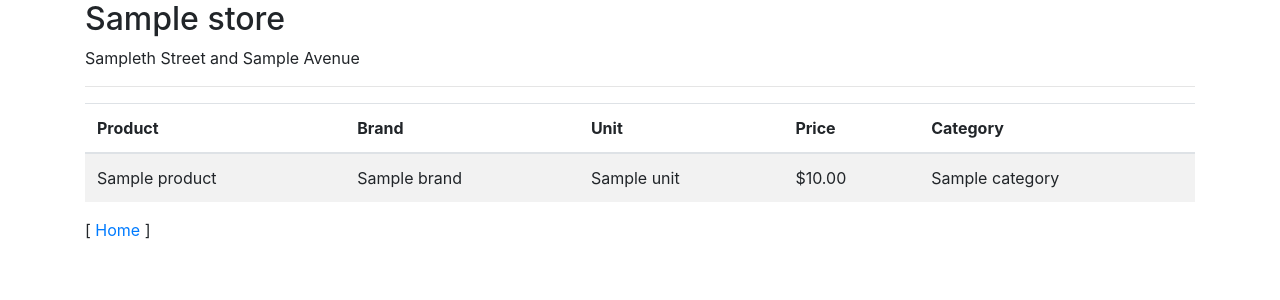
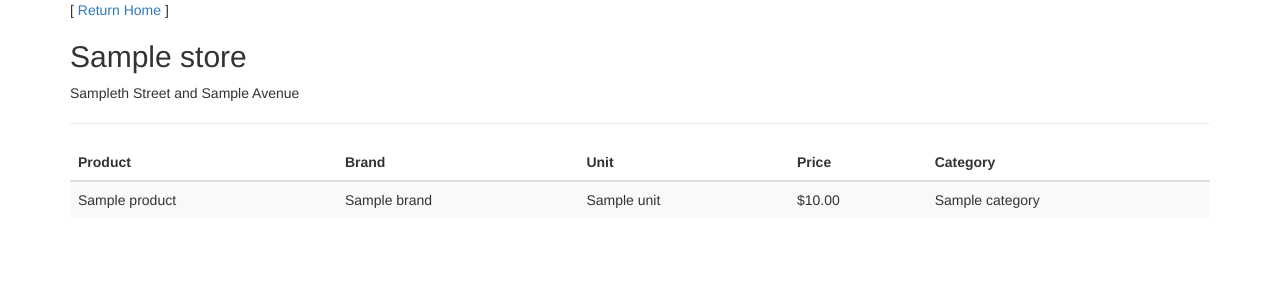
Before and after one commit to sidharthshah/store-locator, a Django app: page /store/1/ in a window 1280 px wide. Shown: the top 300 px of the page. Run offline with Django 3.2, Linux system fonts and the light colour scheme; tables that the repository leaves empty hold one stand-in row (values such as "Sample post"); some libraries are stand-ins or nearby versions.

Commit message:
fixed ordering issue and bootstrap issues

```diff
--- a/store_locator/store/models.py
+++ b/store_locator/store/models.py
@@ -11,5 +11,8 @@ class Store(models.Model):
     zipcode = models.CharField(max_length=5)
     contact_no = models.CharField(max_length=100, blank=True, null=True)
 
+    class Meta:
+        ordering = ['name']
+
     def __unicode__(self):
         return self.name
--- a/store_locator/store/views.py
+++ b/store_locator/store/views.py
@@ -26,4 +26,4 @@ class StoreDetailListView(ListView):
 
 	def get_queryset(self):
 		pk = self.kwargs['pk']
-		return Product.objects.filter(available_in=pk)
+		return Product.objects.filter(available_in=pk).order_by('category__name', 'name')
--- a/store_locator/templates/base.html
+++ b/store_locator/templates/base.html
@@ -7,14 +7,9 @@
             {% endblock title %}
         </title>
 
-        <meta name="msapplication-TileColor" content="#5bc0de"/>
-        <meta name="msapplication-TileImage" content="/static/img/metis-tile.png"/>
-
-        <link rel="stylesheet" href="/static/css/bootstrap.css">
-        <link rel="stylesheet" href="/static/css/font-awesome.css"/>
-
-        <script src="/static/js/jquery.min.js"></script>
-        <script src="/static/js/bootstrap.js"></script>
+        {% load bootstrap3 %}
+        {% bootstrap_css %}
+        {% bootstrap_javascript %}
 
         {% block stylesheet %}
         {% endblock stylesheet %}
--- a/store_locator/templates/store/store_detail.html
+++ b/store_locator/templates/store/store_detail.html
@@ -1,6 +1,7 @@
 {% extends "base.html" %}
 
 {% block main-content %}
+    [<a href="/"> Return Home </a>]<br/>
 
 	<h2>{{store_name}}</h2>
 	<p>{{store_name.street}}th Street and {{store_name.avenue}} Avenue</p>
@@ -29,6 +30,6 @@
 		</tbody>
 	</table>
 
-	[<a href="/"> Home </a>]
+
 
 {% endblock main-content %}
```
